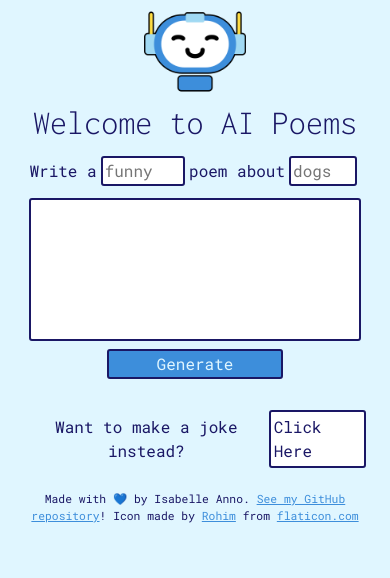
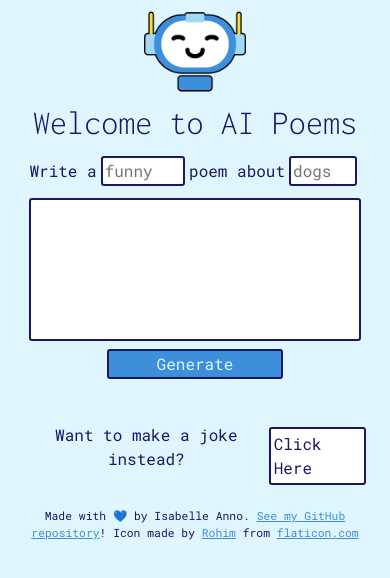
Before and after one commit to isabelleanno/ai-poems, a React (Create React App) app: page / in a window 390 px wide. Shown: the top 578 px of the page. Built offline with nearby package versions, Linux system fonts and the light colour scheme.

Commit message:
Update App.css

```diff
--- a/src/App.css
+++ b/src/App.css
@@ -213,4 +213,7 @@ button#jokes > a:hover {
     width: 85vw;
     max-width: 85vw;
   }
+  a#jokes {
+    margin-top: 2vh;
+  }
 }
```
